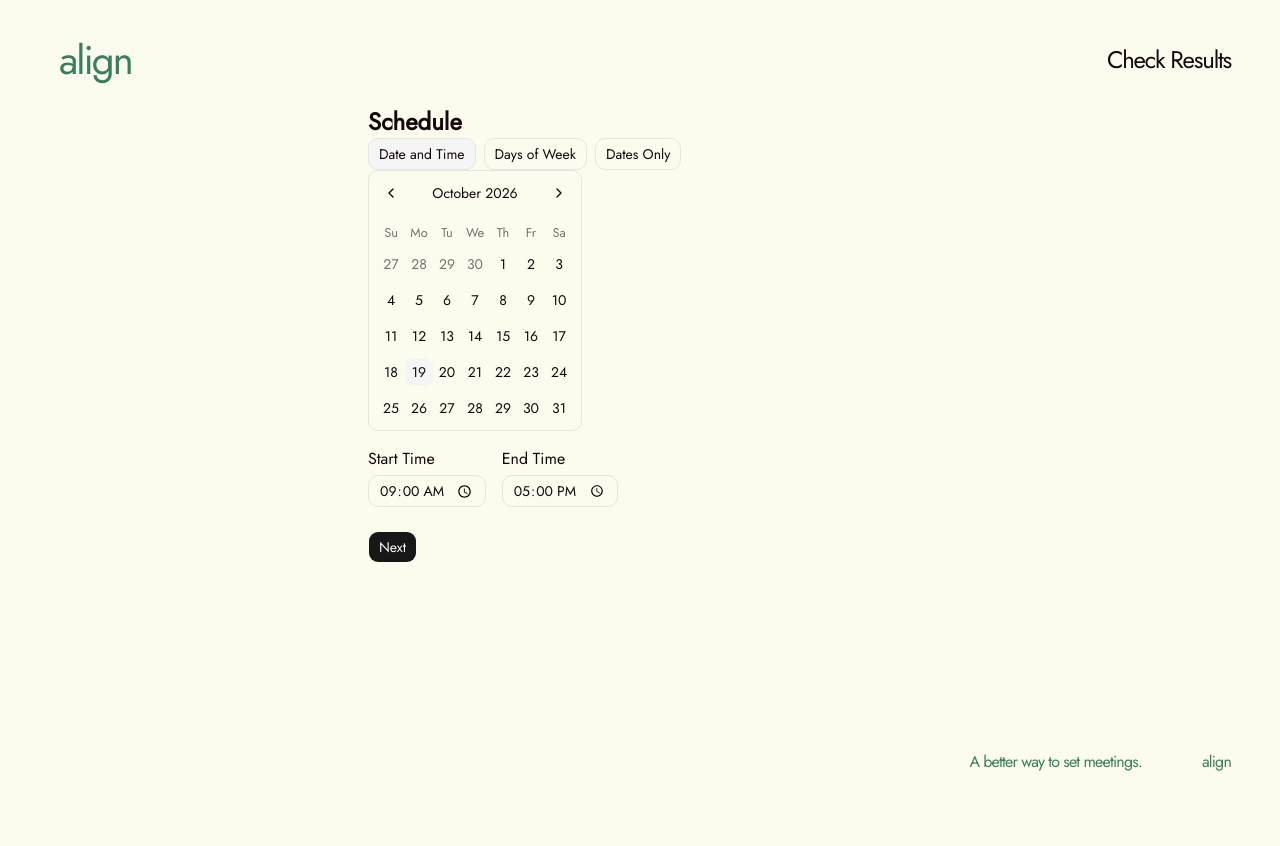
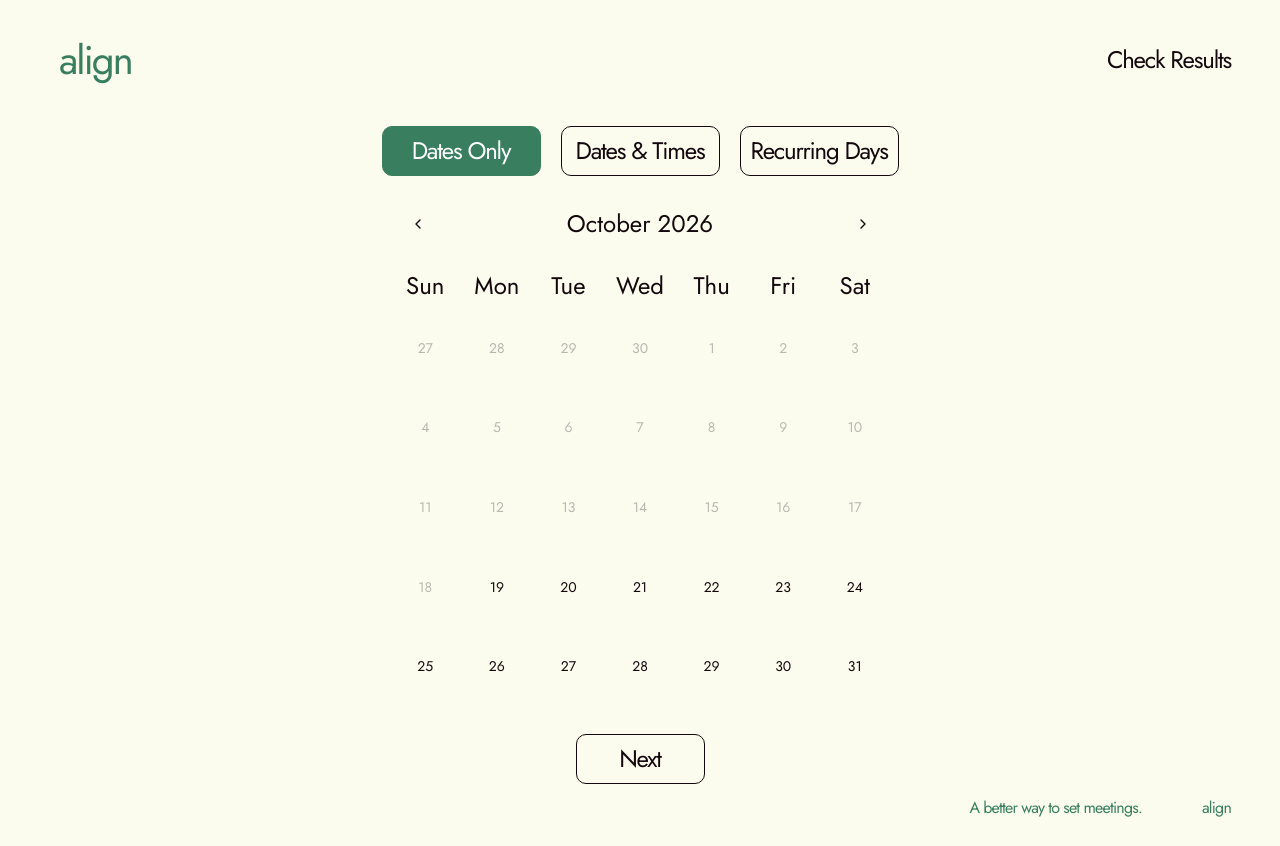
Before and after one commit to dlsu-lscs/lscs-align, a Next.js app in the folder apps/web/: page /events/new/schedule in a window 1280 px wide. Before the commit the page ends 800 px from the top, so only its background shows below. Built offline with nearby package versions, Linux system fonts and the light colour scheme.

Commit message:
feat: style schedule page to match design

```diff
--- a/apps/web/package.json
+++ b/apps/web/package.json
@@ -15,7 +15,7 @@
     "@tanstack/react-query": "^5.0.0",
     "class-variance-authority": "^0.7.1",
     "cn": "^0.4.0",
-    "date-fns": "^4.0.0",
+    "date-fns": "^4.4.0",
     "date-fns-tz": "^3.0.0",
     "lucide-react": "^1.54.0",
     "next": "^16.0.0",
--- a/apps/web/src/app/api/events/route.ts
+++ /dev/null
@@ -1,19 +0,0 @@
-import { NextResponse } from 'next/server';
-
-export async function POST(request: Request) {
-  const { title, description } = (await request.json()) as {
-    title?: string;
-    description?: string;
-  };
-
-  if (!title) {
-    return NextResponse.json({ error: 'Title is required' }, { status: 400 });
-  }
-
-  await new Promise((resolve) => {
-    setTimeout(resolve, 1500);
-  });
-
-  const id = crypto.randomUUID();
-  return NextResponse.json({ id, title, description }, { status: 201 });
-}
--- a/apps/web/src/app/events/new/schedule/page.tsx
+++ b/apps/web/src/app/events/new/schedule/page.tsx
@@ -1,10 +1,13 @@
 'use client';
 
 import { useState } from 'react';
+import { useMutation } from '@tanstack/react-query';
+import { useRouter } from 'next/navigation';
+import { createEvent } from '@/lib/api/events';
 import { useEventFormStore, type ScheduleType } from '@/stores/event-form-store';
+
 import { toMinutes } from '@/lib/time';
 import { format } from 'date-fns';
-
 import { ToggleGroup, ToggleGroupItem } from '@/components/ui/toggle-group';
 import { Calendar } from '@/components/ui/calendar';
 import { Input } from '@/components/ui/input';
@@ -13,6 +16,11 @@ import { Button } from '@/components/ui/button';
 const WEEKDAYS = ['Sun', 'Mon', 'Tue', 'Wed', 'Thu', 'Fri', 'Sat'];
 
 export default function SchedulePage() {
+  const router = useRouter();
+
+  const title = useEventFormStore((s) => s.title);
+  const description = useEventFormStore((s) => s.description);
+  const resetForm = useEventFormStore((s) => s.reset);
   const scheduleType = useEventFormStore((s) => s.scheduleType);
   const setScheduleType = useEventFormStore((s) => s.setScheduleType);
   const selectedDates = useEventFormStore((s) => s.selectedDates);
@@ -26,6 +34,10 @@ export default function SchedulePage() {
 
   const [dateError, setDateError] = useState('');
   const [timeError, setTimeError] = useState('');
+
+  const { mutate, isPending, isError, error } = useMutation({
+    mutationFn: createEvent,
+  });
 
   const handleNext = () => {
     let hasError = false;
@@ -49,31 +61,90 @@ export default function SchedulePage() {
 
     if (hasError) return;
 
-    console.log({ scheduleType, selectedDates, selectedWeekdays, startTime, endTime });
-    console.log(toMinutes(startTime), toMinutes(endTime));
-    console.log(selectedDates.map((d) => format(d, 'yyyy-MM-dd')));
+    const hasTimes = scheduleType !== 'dates_only';
+
+    mutate(
+      {
+        title,
+        description,
+        schedule_type: scheduleType,
+        dates:
+          scheduleType === 'days_of_week' ? [] : selectedDates.map((d) => format(d, 'yyyy-MM-dd')),
+        weekdays: scheduleType === 'days_of_week' ? selectedWeekdays : [],
+        daily_start_minute: hasTimes ? toMinutes(startTime) : null,
+        daily_end_minute: hasTimes ? toMinutes(endTime) : null,
+        time_zone: Intl.DateTimeFormat().resolvedOptions().timeZone,
+      },
+      {
+        onSuccess: (data) => {
+          console.log('Event created:', data);
+          resetForm();
+          router.push('/');
+        },
+      },
+    );
   };
 
+  const hasSelection =
+    scheduleType === 'days_of_week' ? selectedWeekdays.length > 0 : selectedDates.length > 0;
+
   return (
-    <main className="mx-auto w-full max-w-xl p-4">
-      <h1 className="text-2xl font-semibold">Schedule</h1>
+    <main className="mx-auto w-full max-w-[549px] p-4">
+      <div className="px-2 text-center leading-none tracking-tighter font-normal">
+        <h1 className="text-[28px] text-ink wrap-break-word sm:text-[40px]">{title}</h1>
+        {description && (
+          <p className="mt-[6px] text-[16px] text-[#777777] wrap-break-word">{description}</p>
+        )}
+      </div>
       <ToggleGroup
         variant="outline"
+        spacing={5}
+        className="mt-5 flex w-full gap-5"
         value={[scheduleType]}
         onValueChange={(values) => {
           const next = values[0];
           if (next) setScheduleType(next as ScheduleType);
         }}
       >
-        <ToggleGroupItem value="dates_and_times">Date and Time</ToggleGroupItem>
-        <ToggleGroupItem value="days_of_week">Days of Week</ToggleGroupItem>
-        <ToggleGroupItem value="dates_only">Dates Only</ToggleGroupItem>
+        {[
+          ['dates_only', 'Dates Only'],
+          ['dates_and_times', 'Dates & Times'],
+          ['days_of_week', 'Recurring Days'],
+        ].map(([value, label]) => (
+          <ToggleGroupItem
+            key={value}
+            value={value!}
+            className="h-[50px] flex-1 rounded-[10px]! border border-ink text-[24px] leading-none
+                           tracking-tighter text-ink aria-pressed:border-brand aria-pressed:bg-brand aria-pressed:text-white"
+          >
+            {label}
+          </ToggleGroupItem>
+        ))}
       </ToggleGroup>
+
+      {dateError && (
+        <p className="mt-2 text-center text-[16px] leading-none font-normal tracking-tighter text-error">
+          {dateError}
+        </p>
+      )}
 
       {(scheduleType === 'dates_only' || scheduleType === 'dates_and_times') && (
         <Calendar
           mode="multiple"
-          className="rounded-lg border"
+          className="mx-auto mt-3 w-full max-w-[533px] [--cell-size:--spacing(14)]"
+          classNames={{
+            day_button: `rounded-[10px] border-0! ring-0! outline-none!
+              hover:bg-brand-hover! hover:text-white!
+              data-[selected-single=true]:bg-brand! data-[selected-single=true]:text-white!
+              aria-selected:bg-brand! aria-selected:text-white!`,
+            weekdays: 'flex',
+            weekday: 'flex-1 text-center text-[24px] text-ink font-normal',
+            caption_label: 'text-[24px] text-ink',
+            today: 'bg-transparent',
+            disabled: 'text-[#777777] opacity-100',
+          }}
+          formatters={{ formatWeekdayName: (date) => format(date, 'EEE') }}
+          disabled={{ before: new Date() }}
           selected={selectedDates}
           onSelect={(dates) => setSelectedDates(dates ?? [])}
         />
@@ -93,8 +164,6 @@ export default function SchedulePage() {
           ))}
         </ToggleGroup>
       )}
-
-      {dateError && <p className="mt-2 text-sm text-red-600">{dateError}</p>}
 
       {scheduleType !== 'dates_only' && (
         <div className="mt-4 flex gap-4">
@@ -119,11 +188,21 @@ export default function SchedulePage() {
         </div>
       )}
 
-      {timeError && <p className="mt-2 text-sm text-red-600">{timeError}</p>}
+      {timeError && <p className="mt-2 text-sm text-error">{timeError}</p>}
 
-      <Button type="button" className="mt-6" onClick={handleNext}>
-        Next
+      <Button
+        type="button"
+        onClick={handleNext}
+        disabled={isPending}
+        className={`mx-auto mt-6 block h-[50px] w-[129px] rounded-[10px] border text-[24px] leading-none tracking-tighter ${
+          hasSelection
+            ? 'border-brand bg-brand text-white hover:bg-brand'
+            : 'border-ink bg-transparent text-ink hover:bg-transparent'
+        }`}
+      >
+        {isPending ? 'Creating...' : 'Next'}
       </Button>
+      {isError && <p className="mt-2 text-sm text-error">Error: {error.message}</p>}
     </main>
   );
 }
--- a/apps/web/src/app/globals.css
+++ b/apps/web/src/app/globals.css
@@ -8,6 +8,8 @@
   --color-cream: #fcfcee;
   --color-brand: #397f5f;
   --color-ink: #14080e;
+  --color-brand-hover: #58bd8f;
+  --color-error: #d91818;
   --color-sidebar-ring: var(--sidebar-ring);
   --color-sidebar-border: var(--sidebar-border);
   --color-sidebar-accent-foreground: var(--sidebar-accent-foreground);
--- a/apps/web/src/lib/time.ts
+++ b/apps/web/src/lib/time.ts
@@ -1,4 +1,4 @@
 export function toMinutes(time: string): number {
-    const [hour, min] = time.split(':').map(Number);
-    return (hour ?? 0) * 60 + (min ?? 0);
+  const [hour, min] = time.split(':').map(Number);
+  return (hour ?? 0) * 60 + (min ?? 0);
 }
--- a/apps/web/src/stores/event-form-store.ts
+++ b/apps/web/src/stores/event-form-store.ts
@@ -5,7 +5,7 @@ export type ScheduleType = 'dates_only' | 'dates_and_times' | 'days_of_week';
 const initialState = {
   title: '',
   description: '',
-  scheduleType: 'dates_and_times' as ScheduleType, //placeholder, change when designer is done
+  scheduleType: 'dates_only' as ScheduleType, //placeholder
   selectedDates: [] as Date[],
   selectedWeekdays: [] as number[],
   startTime: '09:00', //placeholder
```
Also changed, not shown: 1 other file (tests, documents, lock files or other folders).
